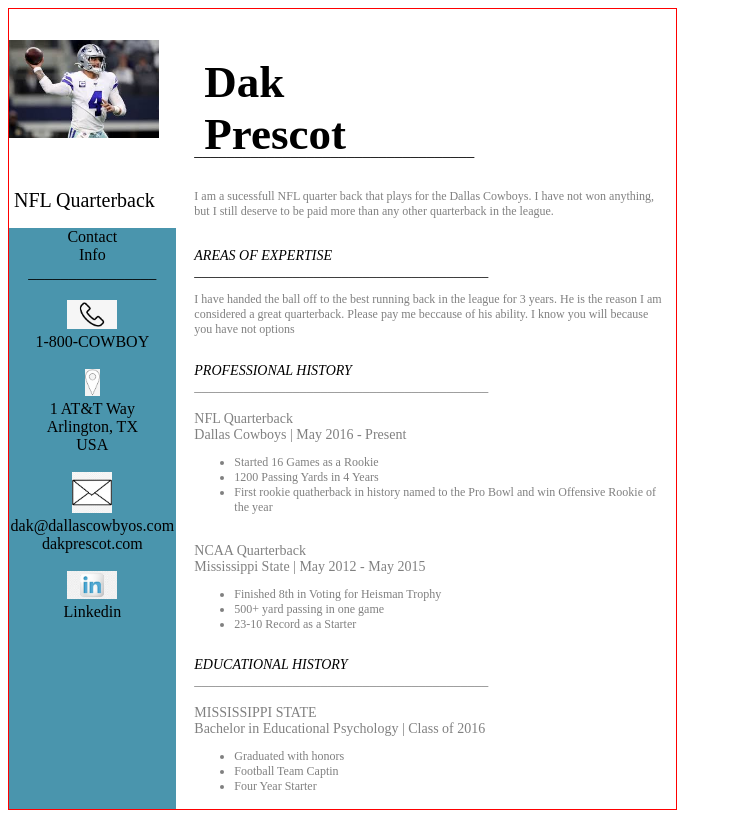
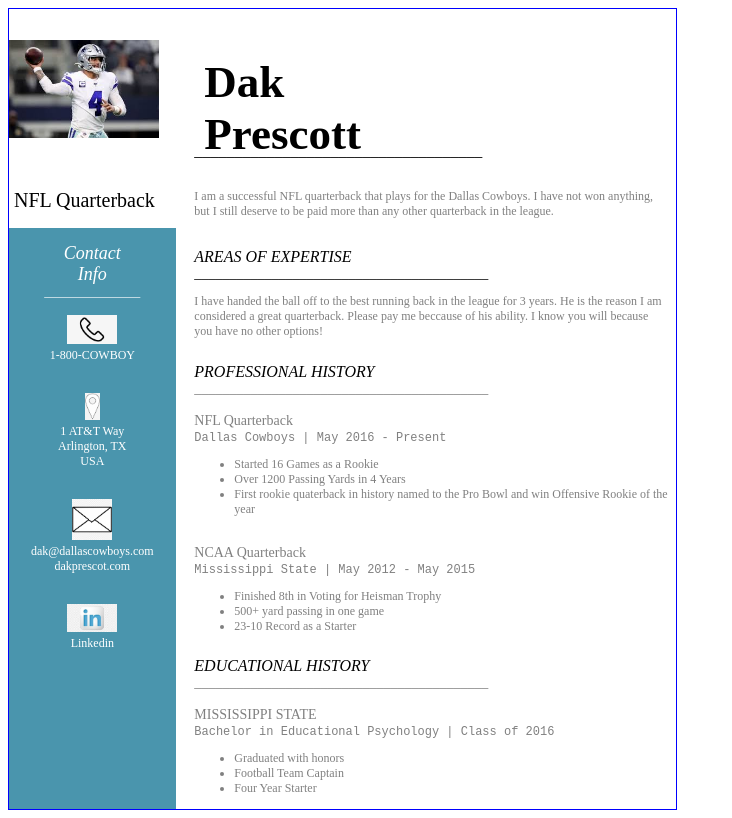
Before and after one commit to mpustejovsky/resumedak, a plain HTML site: page index.html in a window 1280 px wide. Shown: the whole page, without its empty margins (0-732 px from the left). Drawn offline with Linux system fonts and the light colour scheme.

Commit message:
update to same as main site

```diff
--- a/index.html
+++ b/index.html
@@ -2,43 +2,43 @@
 <html lang="en">
   <head>
 
-    <link rel="stylesheet" href="style.css">
+    <link rel="stylesheet" href="resume-style.css">
 
   </head>
   <body>
     <section class="image_dak"><img src="./dak1.jpg" alt="dakphoto" style="width: 150px;"></section>
-    <section class="new-item"><h1>Dak <br>Prescot</h1></section>
-    <section class="underline2">___________________________________</section>
+    <section class="new-item"><h1>Dak <br>Prescott</h1></section>
+    <section class="underline2">____________________________________</section>
     <section class="title">NFL Quarterback</section>
-    <section class="intro">I am a sucessfull NFL quarter back that plays for the Dallas Cowboys.  I have not won anything, but I still deserve to be paid more than any other quarterback in the league.</section>
-    <section class="backg">Contact<br>Info<br>________________<br><br>
-      <img src="./phoneimage.png" alt="phoneim" style="width:50px;"><br>1-800-COWBOY<br><br>
-      <a><img src="./locationimage.png" alt="locationim" style="width:15px;"></a><br>1 AT&T Way<br>Arlington, TX<br>USA<br>
+    <section class="intro">I am a successful NFL quarterback that plays for the Dallas Cowboys.  I have not won anything, but I still deserve to be paid more than any other quarterback in the league.</section>
+    <section class="backg"><br><small>Contact<br>Info</small><br>________________<br><br>
+      <img src="./phoneimage.png" alt="phoneim" style="width:50px;"><br>1-800-COWBOY<br><br><br>
+      <a><img src="./locationimage.png" alt="locationim" style="width:15px;"></a><br>1 AT&T Way<br>Arlington, TX<br>USA<br><br>
     <br><img src="./emailimage.png" alt="emailim" style="width:40px;"><br>
-  dak@dallascowbyos.com<br>dakprescot.com<br><br>
+  dak@dallascowboys.com<br>dakprescot.com<br><br><br>
   <img src="./linkedinimage.jpg" alt="linkedim" style="width:50px;"><br>
   Linkedin</section>
   <a><section class="expert">AREAS OF EXPERTISE</a><br>
   __________________________________________<br>
-<p>I have handed the ball off to the best running back in the league for 3 years.  He is the reason I am considered a great quarterback.  Please pay me beccause of his ability.  I know you will because you have not options</p></section>
+<p>I have handed the ball off to the best running back in the league for 3 years.  He is the reason I am considered a great quarterback.  Please pay me beccause of his ability.  I know you will because you have no other options!</p></section>
 <a><section class="history">PROFESSIONAL HISTORY</a><br>
   __________________________________________<br>
-  <BR>NFL Quarterback<br>
-    Dallas Cowboys | May 2016 - Present<br>
+  <BR>NFL Quarterback<br><code>
+    Dallas Cowboys | May 2016 - Present</code>
     <p><ul class="a"><li>Started 16 Games as a Rookie</li>
-      <li>1200 Passing Yards in 4 Years</li>
-      <li>First rookie quatherback in history named to the Pro Bowl and win Offensive Rookie of the year</li></ul></p>
-<br>NCAA Quarterback<br>
-  Mississippi State | May 2012 - May 2015<br>
+      <li>Over 1200 Passing Yards in 4 Years</li>
+      <li>First rookie quaterback in history named to the Pro Bowl and win Offensive Rookie of the year</li></ul></p>
+<br>NCAA Quarterback<br><code>
+  Mississippi State | May 2012 - May 2015</code><br>
   <p><ul class="a"><li>Finished 8th in Voting for Heisman Trophy</li>
     <li>500+ yard passing in one game</li>
     <li>23-10 Record as a Starter</li></ul></p></section>
 <a><section class="educate">EDUCATIONAL HISTORY</a><br>
   __________________________________________<br>
-  <BR>MISSISSIPPI STATE<br>
-    Bachelor in Educational Psychology | Class of 2016<br>
+  <BR>MISSISSIPPI STATE<br><code>
+    Bachelor in Educational Psychology | Class of 2016</code><br>
 <p><ul class="a"><li>Graduated with honors</li>
-<li>Football Team Captin</li>
+<li>Football Team Captain</li>
 <li>Four Year Starter</li></ul></p>
 </section>
 
--- a/style.css
+++ b/resume-style.css
@@ -7,7 +7,7 @@ grid-column-gap: 14pt;
 grid-row-gap: 2pt;
   width: 500pt;
   height: 600pt;
-  border: solid red 1pt;
+  border: solid blue 1pt;
 
 }
 /*
@@ -65,6 +65,8 @@ a {
   grid-column-start: 1/1;
   grid-row: 5/12;
   text-align: center;
+  color: white;
+  font-size: 12px;
 }
 h1 {
   text-size-adjust: 50px;
@@ -117,7 +119,18 @@ p {
 }
 
 a {
-  font-size: 14px;
+  font-size: 16px;
   font-style: oblique;
   color: black;
 }
+
+code {
+  font-size: 12px;
+  color:grey;
+}
+
+small {
+  font-size: 18px;
+  color: white;
+  font-style: oblique;
+}
```
